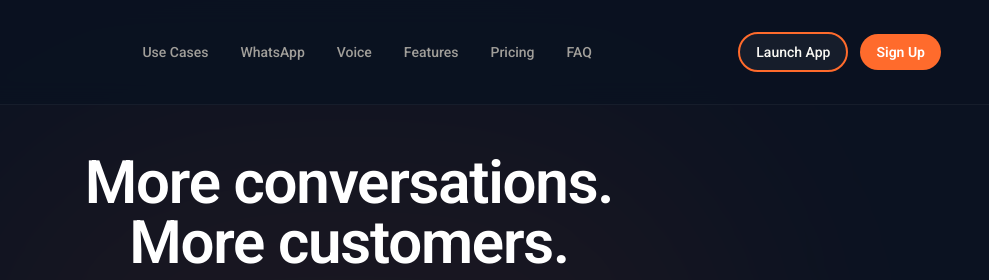
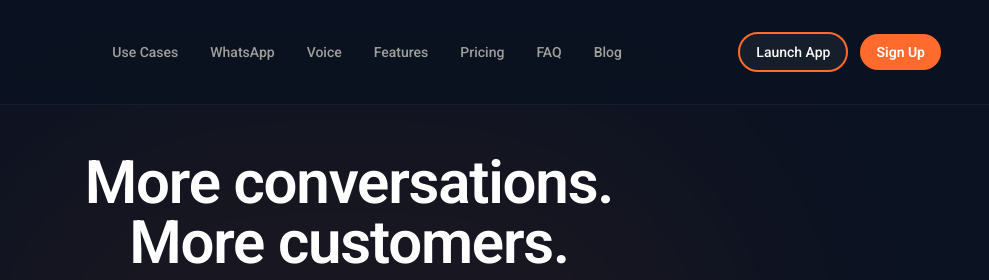
Before and after one commit to kookin/callkudu-placeholder, a website built with Vite: page index.html in a window 1280 px wide. Shown: the top 280 px of the page, 291-1280 px from the left. Built offline with nearby package versions, Linux system fonts and the light colour scheme; a web font is replaced by a local one.

Commit message:
Add Blog to the main site navigation.
Link desktop and mobile menus to /blog so the index is reachable from the header.

Co-authored-by: Cursor <cursoragent@cursor.com>

```diff
--- a/index.html
+++ b/index.html
@@ -35,6 +35,7 @@
       <a href="#features" class="transition-colors hover:text-cream-50">Features</a>
       <a href="#pricing" class="transition-colors hover:text-cream-50">Pricing</a>
       <a href="#faq" class="transition-colors hover:text-cream-50">FAQ</a>
+      <a href="/blog" class="transition-colors hover:text-cream-50">Blog</a>
     </div>
 
     <div class="flex items-center gap-3">
@@ -58,6 +59,7 @@
         <a href="#features" class="block py-3 font-medium text-cream-200 transition-colors hover:text-cream-50">Features</a>
         <a href="#pricing" class="block py-3 font-medium text-cream-200 transition-colors hover:text-cream-50">Pricing</a>
         <a href="#faq" class="block py-3 font-medium text-cream-200 transition-colors hover:text-cream-50">FAQ</a>
+        <a href="/blog" class="block py-3 font-medium text-cream-200 transition-colors hover:text-cream-50">Blog</a>
         <div class="space-y-2 border-t border-white/10 pt-4">
           <a href="https://app.callkudu.co.za" class="flex w-full items-center justify-center gap-2 rounded-full border-2 border-primary-500 bg-white/5 px-4 py-3 text-sm font-medium text-cream-50 transition-all hover:border-primary-400 hover:bg-primary-500/10">Launch App</a>
           <a href="#get-started" class="flex w-full items-center justify-center gap-2 rounded-full bg-primary-500 px-4 py-3 text-sm font-semibold text-white">Sign Up</a>
```
Also changed, not shown: dist/index.html.
